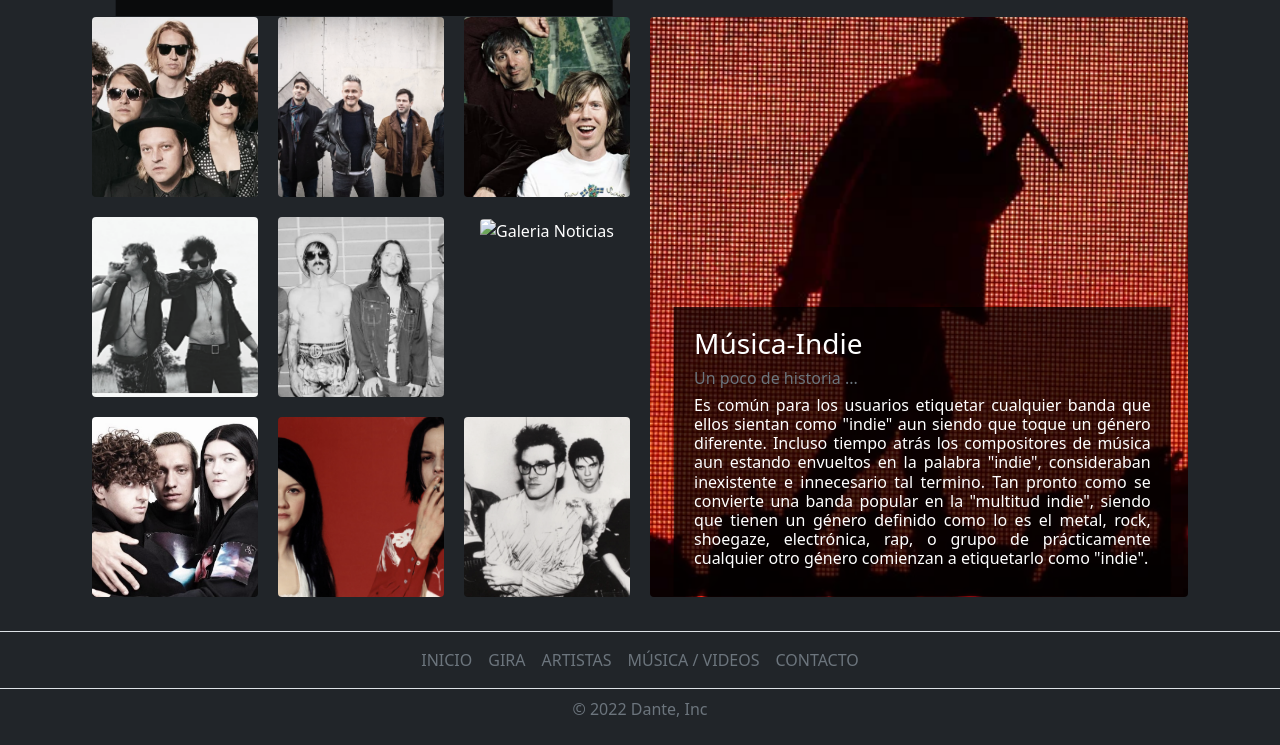
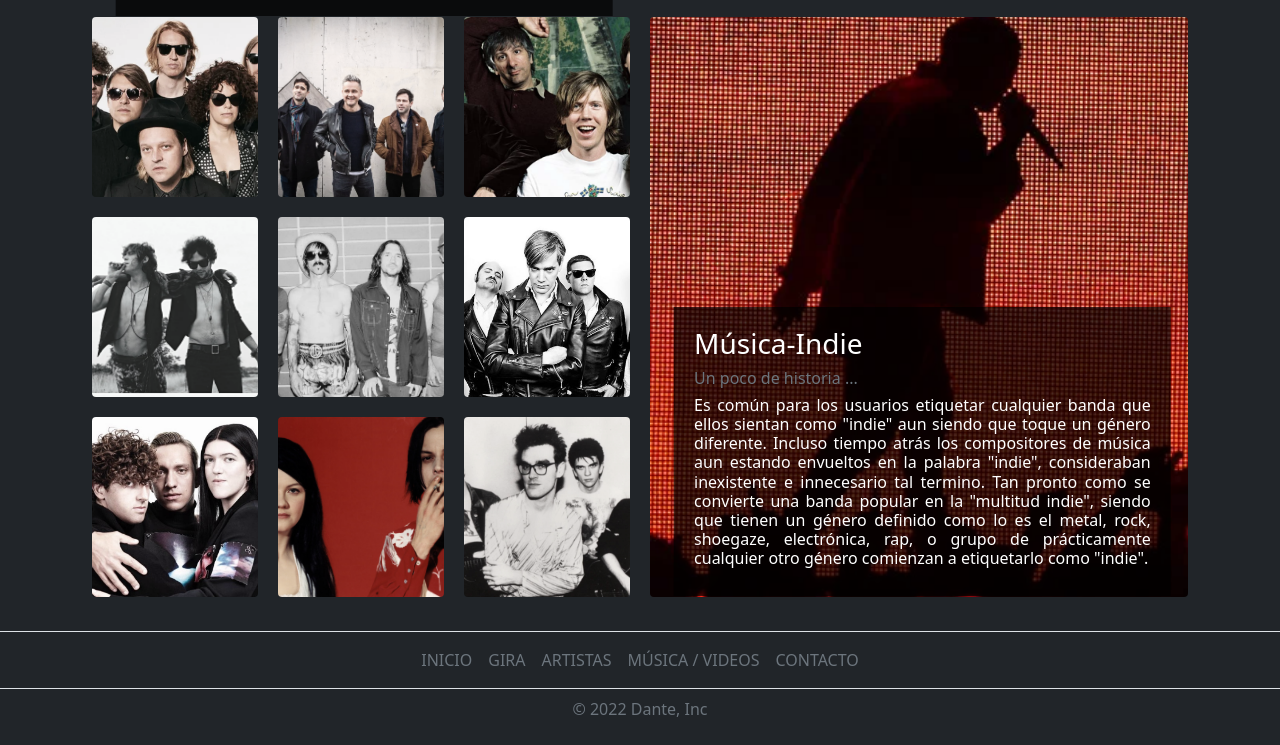
Before and after one commit to DanteEzio/ProyectoFinal-CoderHouse, a website: page artistas/artistas.html in a window 1280 px wide. Shown: the part 823-1568 px from the top of the page. Drawn offline with nearby package versions, Linux system fonts and the light colour scheme.

Commit message:
Se corrigio la imagen de la banda the hives

```diff
--- a/artistas/artistas.html
+++ b/artistas/artistas.html
@@ -276,7 +276,7 @@
                 </div>
                 <div class="imagen-adentro col-xl-4 col-lg-6 col-md-6 col-sm-12">
                   <img
-                    src="imagenes/the hives.jpg.crdownload"
+                    src="imagenes/thehives.jpg"
                     alt="Galeria Noticias"
                     class="img-fluid rounded"
                   />
```
Also changed, not shown: artistas/imagenes/thehives.jpg (added).
